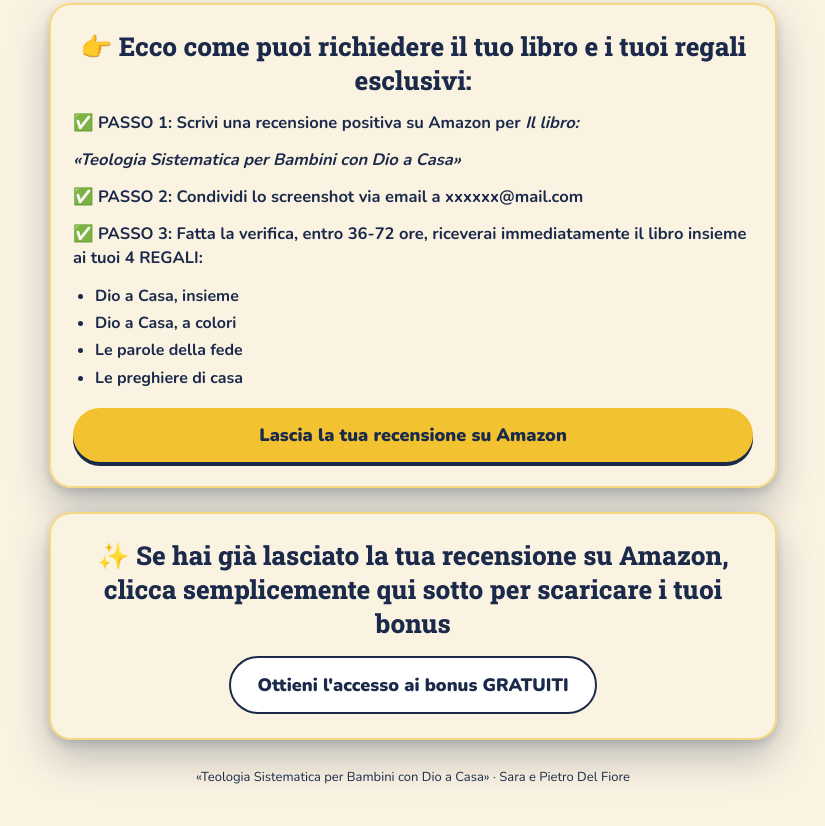
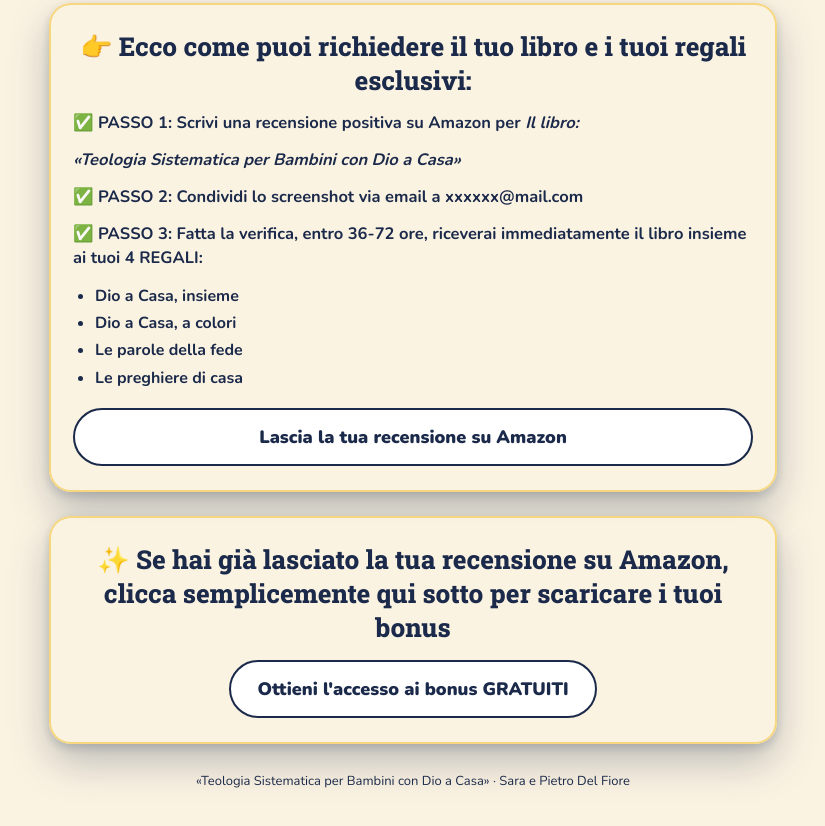
Before and after one commit to lusifra2026/dio-a-casa---libro-gratis, a plain HTML site: page libro-gratis/index.html in a window 1280 px wide. Shown: the part 2095-2921 px from the top of the page, without its empty margins (227-1052 px from the left). Drawn offline with nearby package versions, Linux system fonts and the light colour scheme.

Commit message:
Update index.html

```diff
--- a/libro-gratis/index.html
+++ b/libro-gratis/index.html
@@ -131,7 +131,7 @@ footer{text-align:center;color:var(--navy);font-size:13px;margin-top:28px}
       <li>Le preghiere di casa</li>
     </ul>
     <form id="f" novalidate>
-           <button type="submit" class="btn" id="btn" href="https://www.amazon.it/review/create-review?asin=B0HRBH33MM">Lascia la tua recensione su Amazon</button>
+           <button type="submit" class="btn ghost" id="btn" href="https://www.amazon.it/review/create-review?asin=B0HRBH33MM">Lascia la tua recensione su Amazon</button>
     </form>
   </section>
 
```
